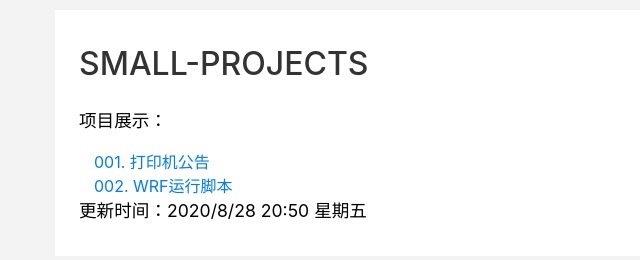
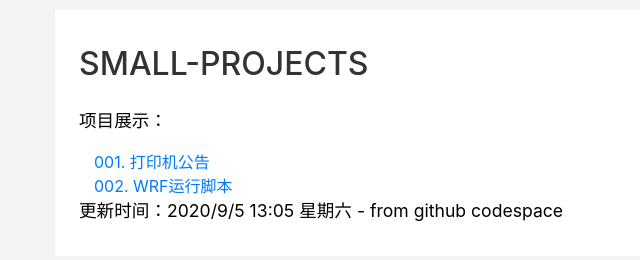
Before and after one commit to yaowenxu/Projects, a plain HTML site: page index.html in a window 1280 px wide. Shown: the whole page, without its empty margins (137-777 px from the left). Drawn offline with nearby package versions, Linux system fonts and the light colour scheme; files that its build step writes are made by us from their sources.

Commit message:
codespace modify
Signed-off-by: Yaowen Xu <yaowen1996@hotmail.com>

```diff
--- a/index.html
+++ b/index.html
@@ -22,7 +22,7 @@
                 <a class="col-7 mb-3" target="_blank" href="./打印机公告/index.html" >001. 打印机公告</a>
                 <br/>
                 <a class="col-7 mb-3" target="_blank" href="https://github.com/yaowenxu/small-projects/tree/master/WRF%E8%BF%90%E8%A1%8C%E8%84%9A%E6%9C%AC" >002. WRF运行脚本</a>
-				<p>更新时间：2020/8/28 20:50 星期五</p>
+				<p>更新时间：2020/9/5 13:05 星期六 - from github codespace</p>
 	</section>
 </div>
     <!-- Optional JavaScript -->
```
